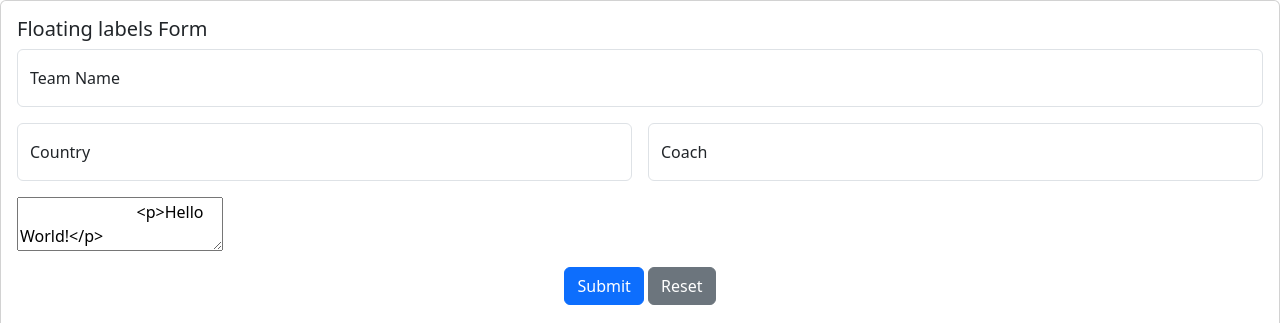
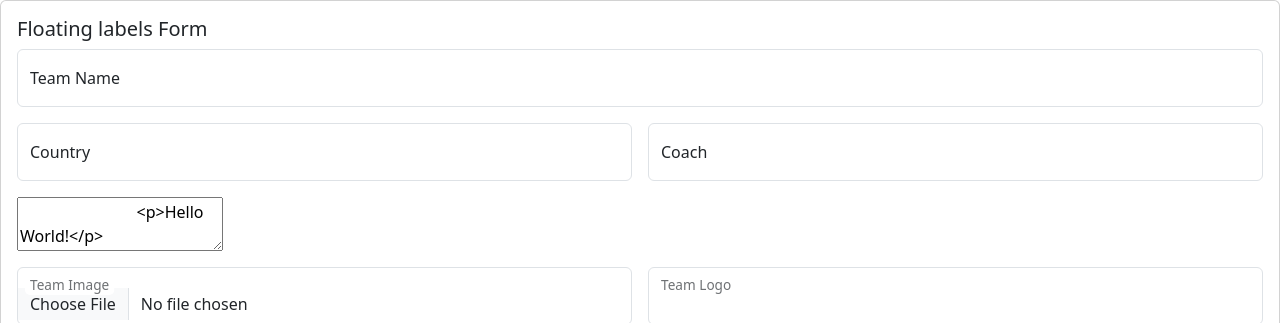
Before and after one commit to BENAMARLAHCEN/StadiumStream-AFRICA-CUP, a PHP site: the page made by app/View/admin/AddTeam.php in a window 1280 px wide. Shown: the top 323 px of the page. Run offline with PHP 8.4, Linux system fonts and the light colour scheme; the template is opened without the code that fills it, so the values that code supplies are empty; some libraries are stand-ins or nearby versions.

Commit message:
added add team form and his functionality

```diff
--- a/app/View/admin/AddTeam.php
+++ b/app/View/admin/AddTeam.php
@@ -35,6 +35,22 @@
                         <!-- End TinyMCE Editor -->
                     </div>
                 </div>
+                <div class="col-md-6">
+
+                        <div class="form-floating">
+                            <input type="file" class="form-control" name="image" id="floatingCity" >
+                            <label for="floatingCity">Team Image</label>
+                        </div>
+
+                </div>
+                <div class="col-md-6">
+
+                        <div class="form-floating">
+                            <input type="text" class="form-control" name="logo" id="floatingCity" >
+                            <label for="floatingCity">Team Logo</label>
+                        </div>
+
+                </div>
                 <div class="text-center">
                     <button type="submit" class="btn btn-primary">Submit</button>
                     <button type="reset" class="btn btn-secondary">Reset</button>
```
